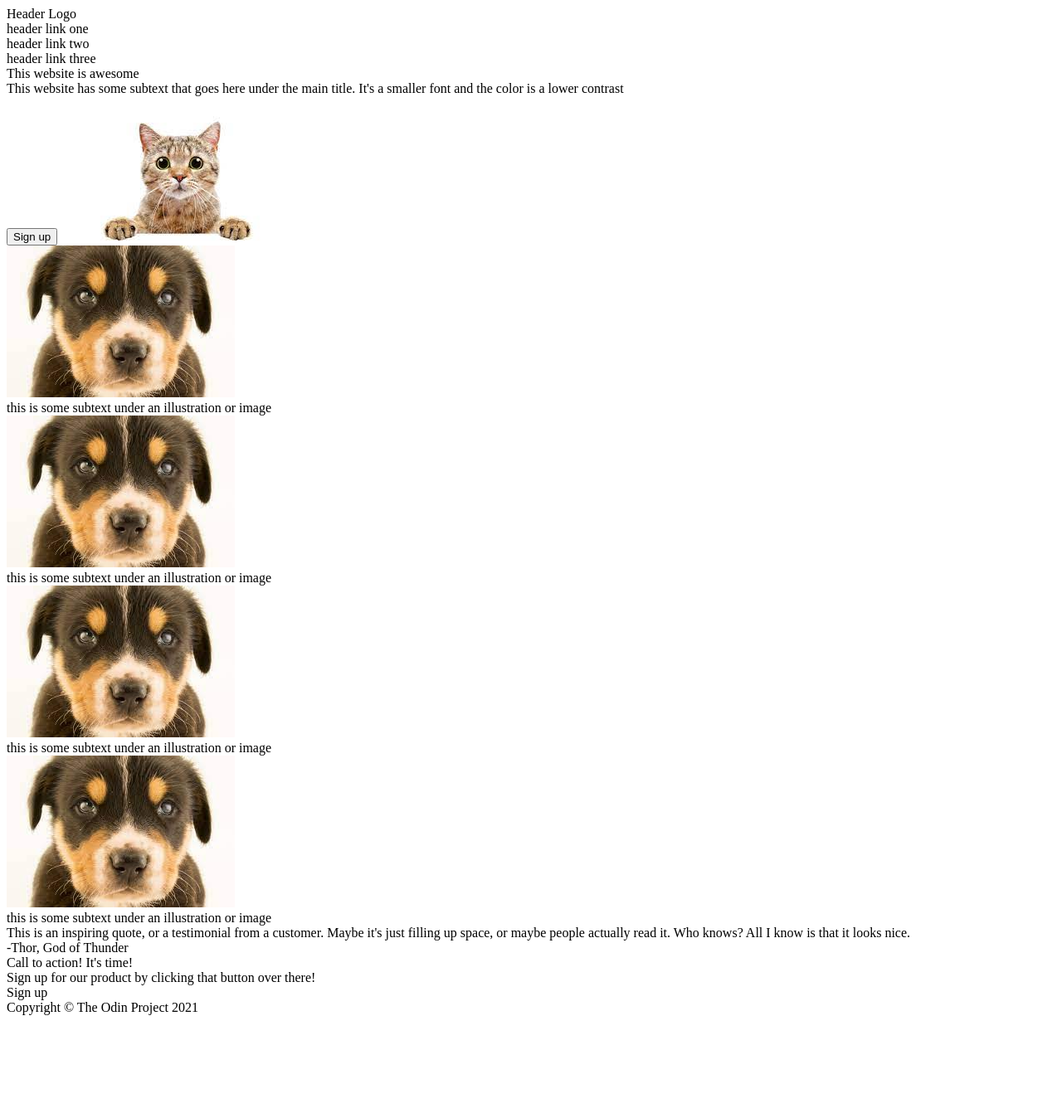
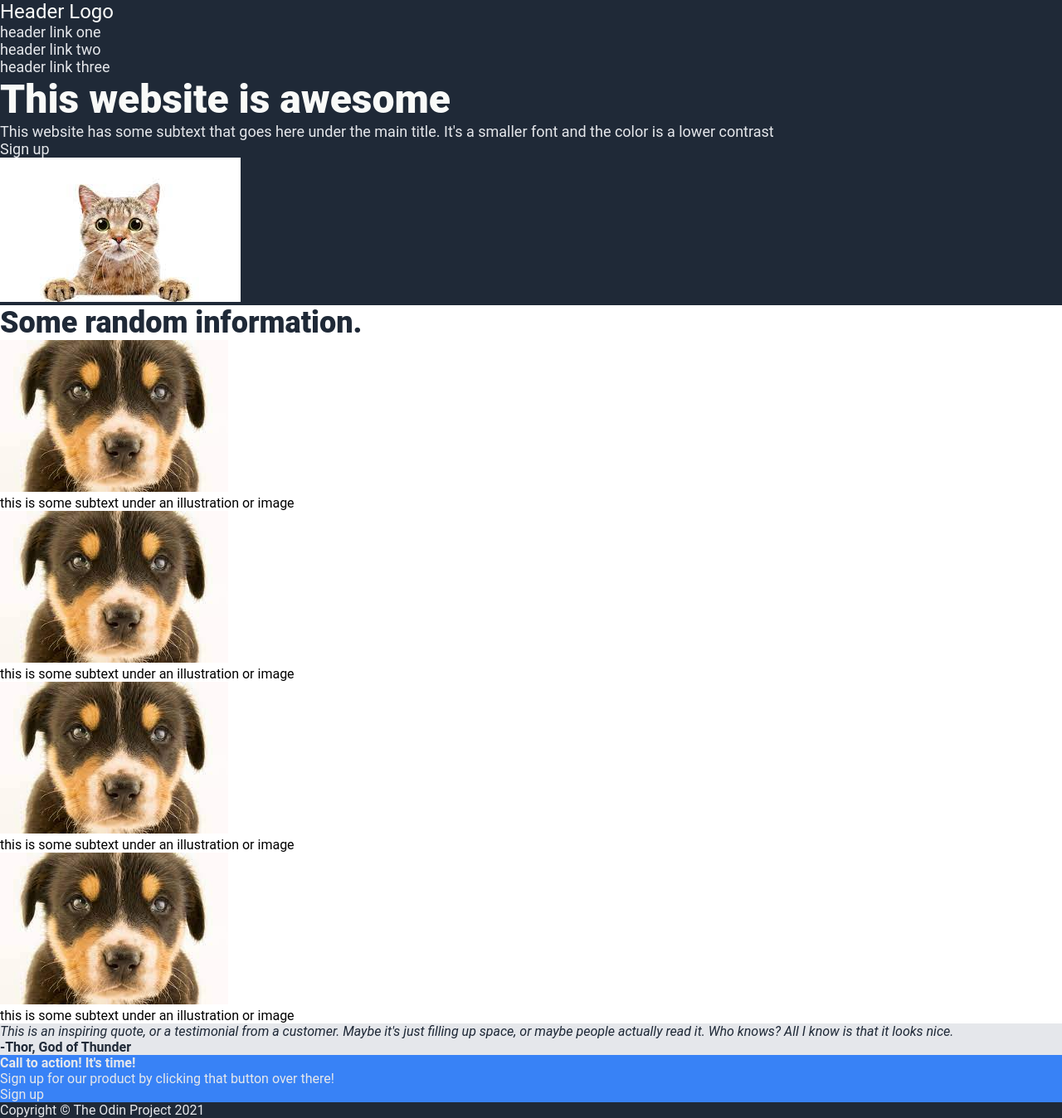
Before and after one commit to menchxCodes/odin-landing, a plain HTML site: page index.html in a window 1280 px wide. Shown: the whole page at 83% size. Before the commit the page ends 1232 px from the top, so only its background shows below. Drawn offline with Linux system fonts and the light colour scheme.

Commit message:
Add basic styling

```diff
--- a/index.html
+++ b/index.html
@@ -9,20 +9,22 @@
   </head>
   <body>
     <div class="header">
-      <div>Header Logo</div>
-      <div class="header-links">header link one</div>
-      <div class="header-links">header link two</div>
-      <div class="header-links">header link three</div>
+      <div class="header-logo">Header Logo</div>
+      <div class="link"><a href="#">header link one</a></div>
+      <div class="link"><a href="#">header link two</a></div>
+      <div class="link"><a href="#">header link three</a></div>
     </div>
-    <div class="intro-panel">
+    <div class="hero">
       <div class="title">This website is awesome</div>
       <div class="text">
         This website has some subtext that goes here under the main title. It's
         a smaller font and the color is a lower contrast
       </div>
-      <button type="button">Sign up</button>
+      <div class="button">Sign up</div>
       <img src="./img/cat.jpg" />
     </div>
+
+    <div class="info-title">Some random information.</div>
     <div class="info-panel">
       <div class="info-item">
         <img src="./img/dog.jpg" />
@@ -51,19 +53,24 @@
     </div>
 
     <div class="quote-panel">
-        <div type="text">This is an inspiring quote, or a testimonial from a customer. Maybe it's just filling up space, or maybe people actually read it. Who knows? All I know is that it looks nice.</div>
-        <div type="text">-Thor, God of Thunder</div>
+      <div class="text">
+        This is an inspiring quote, or a testimonial from a customer. Maybe it's
+        just filling up space, or maybe people actually read it. Who knows? All
+        I know is that it looks nice.
+      </div>
+      <div class="title">-Thor, God of Thunder</div>
     </div>
 
     <div class="signup-panel">
-        <div class="text">Call to action! It's time!</div>
-        <div class="text">Sign up for our product by clicking that button over there!</div>
-        <div class="button">Sign up</div>
+      <div class="title">Call to action! It's time!</div>
+      <div class="text">
+        Sign up for our product by clicking that button over there!
+      </div>
+      <div class="button">Sign up</div>
     </div>
 
     <footer>
-        <div class="footer">Copyright © The Odin Project 2021</div>
+      <div class="footer">Copyright © The Odin Project 2021</div>
     </footer>
-
   </body>
 </html>
--- a/style.css
+++ b/style.css
@@ -0,0 +1,67 @@
+* {
+  margin: 0;
+  font-family: Roboto, sans-serif;
+}
+
+.header {
+  background-color: #1f2937;
+  color: #f9faf8;
+}
+
+.header a {
+    text-decoration: none;
+    font-size: 18px;
+    color: #e5e7eb;
+}
+
+.header a:hover {
+    text-decoration: underline dashed;
+    font-weight: bold;
+}
+
+.header-logo {
+    font-size: 24px;
+}
+
+.hero {
+  background-color: #1f2937;
+  font-size: 18px;
+  color: #e5e7eb;
+}
+
+.hero .title {
+  font-size: 48px;
+  font-weight: 900;
+  color: #f9faf8;
+}
+
+.info-title {
+  font-size: 36px;
+  font-weight: 900;
+  color: #1f2937;
+}
+
+.quote-panel {
+  background-color: #e5e7eb;
+  font-style: italic;
+  font-weight: light;
+  color: #1f2937;
+}
+
+.quote-panel .title {
+  font-style: normal;
+  font-weight: bold;
+}
+
+.signup-panel {
+  background-color: #3882f6;
+  color:#e5e7eb;
+}
+.signup-panel .title {
+    font-weight: bold;
+}
+
+footer {
+    background-color: #1f2937;
+    color:#e5e7eb
+}
```
